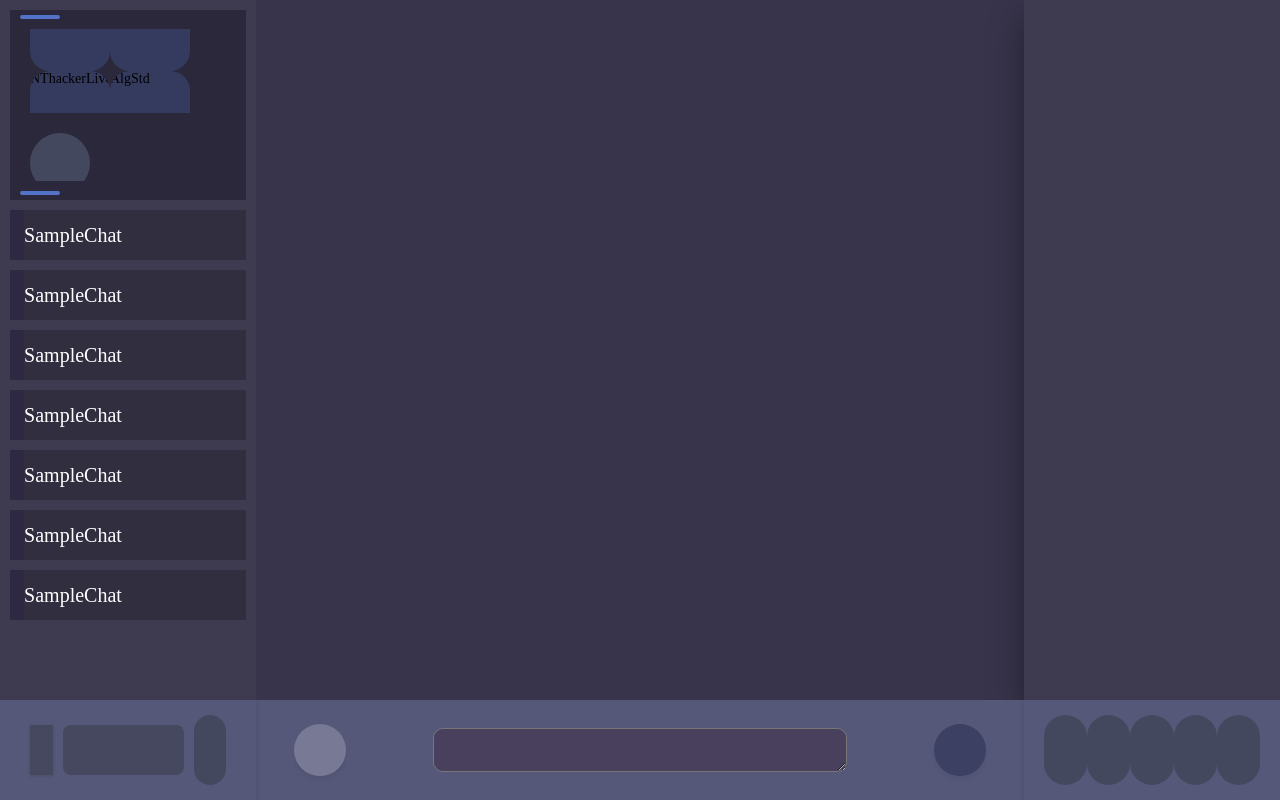
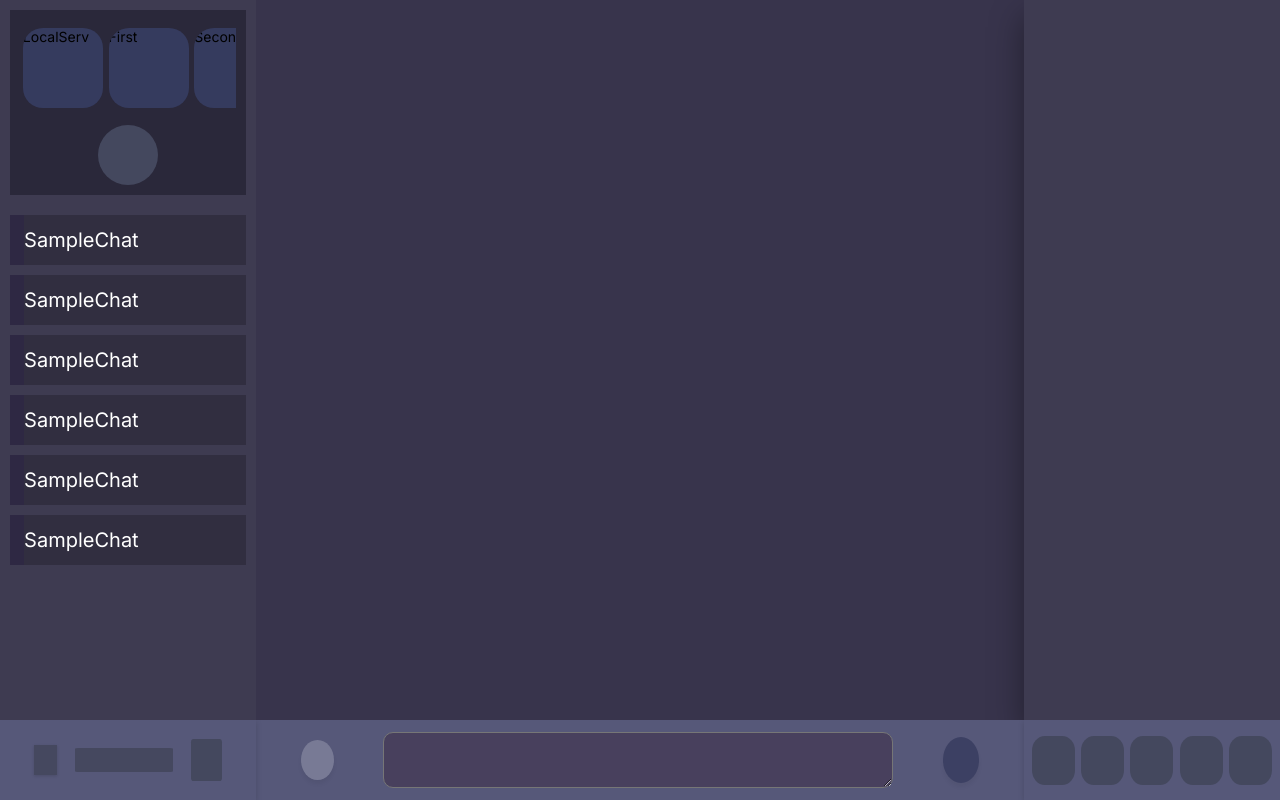
Before and after one commit to NThacker5246/AlgTexter, a plain HTML site: page frontend/messenger/index.html in a window 1280 px wide. Drawn offline with Linux system fonts and the light colour scheme.

Commit message:
DesignTest raise 2

```diff
--- a/frontend/main.css
+++ b/frontend/main.css
@@ -2,6 +2,8 @@
   box-sizing: border-box;
   /*margin: 0px !important;*/
   position: static !important;
+  scrollbar-color: rgba(82, 115, 199, 1) rgba(62, 59, 81, 1);
+  font-family: Inter;
 }
 html, body {
   font-size: 14px;
@@ -20,7 +22,7 @@ html, body {
 }
 .desktop {
   width: 100%;
-  height: calc(100% - 100px);
+  height: 90%;
   background: url("../images/v15_2.png");
   background-repeat: no-repeat;
   background-position: center center;
@@ -79,7 +81,7 @@ html, body {
 
 .servers-panel {
   width: calc(100% - 20px);
-  height: 190px;
+  height: fit-content;
   background: rgba(42,40,58,1);
   padding: 5px 10px;
   margin: 10px;
@@ -105,25 +107,38 @@ html, body {
   border-bottom-right-radius: 2px;
   overflow: hidden;
 }
-.servers {
-  min-width: calc(100% - 20px);
-  height: 105px;
+.servers, .friends {
+  /*min-width: calc(100% - 20px);*/
+  /*width: fit-content;*/
   background: url("../images/v21_11.png");
   background-repeat: no-repeat;
   background-position: center center;
   background-size: cover;
-  margin: 10px;
+  /*margin: 10px;*/
+  /*margin-bottom: 80px;*/
   opacity: 1;
   display: flex;
   flex-direction: row;
   align-content: center;
   align-items: center;
-  overflow-x: scroll;
-  overflow-y: hidden;
+  justify-content: space-around;
+  /*overflow-x: scroll;*/
+  overflow: hidden;
   flex-wrap: wrap;
   flex-grow: inherit;
   flex-basis: inherit;
+}
 
+.servers {
+  height: 105px;
+}
+.friends {
+  height: 70px;
+}
+
+.servers-header, .friends-header {
+  overflow-x: scroll;
+  overflow-y: hidden;
 }
 .v21_2 {
   width: 80px;
@@ -195,9 +210,9 @@ html, body {
   border-bottom-right-radius: 20px;
   overflow: hidden;
 }
-.friends {
+/*friends {
   width: calc(100% - 20px);
-  height: 60px;
+  height: 60px
   background: url("../images/v22_17.png");
   background-repeat: no-repeat;
   background-position: center center;
@@ -208,7 +223,7 @@ html, body {
   top: 110px;
   left: 10px;
   overflow: hidden;
-}
+}*/
 .v22_18 {
   width: 60px;
   height: 60px;
@@ -321,6 +336,13 @@ html, body {
   border-bottom-right-radius: 2px;
   overflow: hidden;
 }
+
+.chats {
+  max-height: 50%;
+  overflow-y: scroll;
+  overflow-x: hidden;
+}
+
 .chat-item {
   width: calc(100% - 20px);
   height: 50px;
@@ -434,7 +456,7 @@ html, body {
 }
 .message-send {
   width: 100%;
-  height: 100px;
+  height: 10%;
   background: rgba(86,88,121,1);
   /*margin: 20px;*/
   opacity: 1;
@@ -444,7 +466,7 @@ html, body {
 }
 .profile-left {
   width: 20%;
-  height: 100px;
+  height: 100%;
   background: rgba(86,88,121,1);
   padding: 10px 30px;
   /*margin: 20px;*/
@@ -461,8 +483,8 @@ html, body {
   align-items: center;
 }
 .v28_67 {
-  width: 50px;
-  height: 50px;
+  width: 12%;
+  height: 50%;
   background: rgba(69,72,95,1);
   opacity: 1;
   position: absolute;
@@ -471,8 +493,8 @@ html, body {
   box-shadow: 0px 1px 3px rgba(0, 0, 0, 0.15000000596046448);
 }
 .v33_4 {
-  width: 240px;
-  height: 50px;
+  width: 50%;
+  height: 40%;
   background: rgba(69,72,95,1);
   padding: 10px 10px;
   margin: 10px;
@@ -480,34 +502,29 @@ html, body {
   position: absolute;
   top: 25px;
   left: 100px;
-  border-top-left-radius: 8px;
-  border-top-right-radius: 8px;
-  border-bottom-left-radius: 8px;
-  border-bottom-right-radius: 8px;
+  border-radius: 4%;
   overflow: hidden;
 }
 .v33_2 {
-  width: 70px;
-  height: 70px;
+  width: 16%;
+  height: 70%;
   background: rgba(68,72,94,1);
   opacity: 1;
   position: absolute;
   top: 15px;
   left: 360px;
-  border-top-left-radius: 25px;
-  border-top-right-radius: 25px;
-  border-bottom-left-radius: 25px;
-  border-bottom-right-radius: 25px;
+  border-radius: 8%;
   overflow: hidden;
 }
 .message-bar {
   width: 60%;
-  height: 100px;
+  height: 100%;
   background: url("../images/v8_3.png");
   background-repeat: no-repeat;
   background-position: center center;
   background-size: cover;
-  padding: 24px 0px;
+  padding-left: 20px;
+  padding-right: 20px;
   /*margin: 35px;*/
   opacity: 1;
   position: absolute;
@@ -521,8 +538,8 @@ html, body {
   align-content: center;
 }
 .v8_4 {
-  width: 52px;
-  height: 52px;
+  width: 4.5%;
+  height: 50%;
   background: rgba(120,122,149,1);
   opacity: 1;
   position: absolute;
@@ -532,11 +549,11 @@ html, body {
   box-shadow: 0px 4px 4px rgba(0.0470588244497776, 0.0470588244497776, 0.05098039284348488, 0.05000000074505806);
 }
 .input-panel {
-  width: calc(85% - 87px - 52px - 100px);
-  height: 44px;
+  width: 70%;
+  height: 70%;
   background: rgba(72,64,93,1);
-  padding: 10px 20px;
-  margin: 10px;
+  padding: 10px;
+  /*margin: 10px;*/
   opacity: 1;
   position: absolute;
   top: 28px;
@@ -546,18 +563,19 @@ html, body {
   border-bottom-left-radius: 10px;
   border-bottom-right-radius: 10px;
   overflow-y: scroll;
+  font-size: 5vw;
 }
 .v33_11 {
   color: rgba(255,255,255,1);
-  font-family: "Consolas";
+  font-family: Inter;
   font-weight: Extra Bold;
   font-size: 20px;
   opacity: 1;
   text-align: left;
 }
 .button {
-  width: 52px;
-  height: 52px;
+  width: 5%;
+  height: 57.5%;
   background: rgba(60,64,99,1);
   opacity: 1;
   position: absolute;
@@ -568,10 +586,11 @@ html, body {
 }
 .message-right-panel {
   width: 20%;
-  height: 100px;
+  height: 100%;
   background: rgba(86,88,121,1);
-  padding: 10px 20px;
+  /*padding: 10px 20px;*/
   /*margin: 16px;*/
+  padding: 5px;
   opacity: 1;
   position: absolute;
   top: 0px;
@@ -583,19 +602,21 @@ html, body {
   justify-content: space-around;
   align-content: center;
   align-items: center;
+  flex-wrap: wrap;
 }
 .v32_4 {
-  width: 70px;
-  height: 70px;
+  width: 17.5%;
+  height: 70%;
   background: rgba(68,72,94,1);
   opacity: 1;
   position: absolute;
   top: 15px;
   left: 20px;
-  border-top-left-radius: 25px;
+  border-radius: 30%;
+  /*border-top-left-radius: 25px;
   border-top-right-radius: 25px;
   border-bottom-left-radius: 25px;
-  border-bottom-right-radius: 25px;
+  border-bottom-right-radius: 25px;*/
   overflow: hidden;
 }
 .v32_6 {
--- a/frontend/messenger/index.html
+++ b/frontend/messenger/index.html
@@ -3,6 +3,7 @@
 <head>
 	<meta charset="utf-8">
 	<title>AlgMsg | v0.3.0 HackerBuilds</title>
+	<link href="https://fonts.googleapis.com/css?family=Inter&display=swap" rel="stylesheet">
 	<link href="../main.css" rel="stylesheet">
 </head>
 <body>
@@ -10,10 +11,11 @@
 		<div class="desktop">
 			<div class="left-panel">
 				<div class="servers-panel">
-					<div class="v23_26">
+					<!-- <div class="v23_26"> -->
 
-					</div>
-					<div class="servers">
+					<!-- </div> -->
+					<div class="servers-header">
+						<div class="servers" style="width: 600px;">
 							<div class="v21_2">
 								LocalServ
 							</div>
@@ -36,14 +38,17 @@
 								TheAngleCommunity
 							</div>
 						</div>
+					</div>
+					<div class="friends-header">
 						<div class="friends">
 							<div class="v22_18">
 
 							</div>
 						</div>
-					<div class="v23_27">
+					</div>
+					<!-- <div class="v23_27">
 
-					</div>
+					</div> -->
 				</div>
 				<div class="chats">
 					<div class="chat-item">
@@ -124,16 +129,16 @@
 				<div class="v32_4">
 
 				</div>
-				<div class="v32_6">
+				<div class="v32_4">
 
 				</div>
-				<div class="v32_8">
+				<div class="v32_4">
 
 				</div>
-				<div class="v32_10">
+				<div class="v32_4">
 
 				</div>
-				<div class="v32_12">
+				<div class="v32_4">
 
 				</div>
 			</div>
--- a/obj/Debug/net8.0/AlgTexter.sourcelink.json
+++ b/obj/Debug/net8.0/AlgTexter.sourcelink.json
@@ -1 +1 @@
-{"documents":{"C:\\Users\\nicol\\Desktop\\Alogical\\AlgTexter\\*":"https://raw.githubusercontent.com/NThacker5246/AlgTexter/89a0806ae5619bd5f443551b026c393e383ab2c6/*"}}
+{"documents":{"C:\\Users\\nicol\\Desktop\\Alogical\\AlgTexter\\*":"https://raw.githubusercontent.com/NThacker5246/AlgTexter/910ad168e1b9db86fe471eb9c5e5abd10a8ef5e7/*"}}
```
Also changed, not shown: messenger/LocalServ/HackerLocal_7.txt, 10 other files. Lines whose indentation alone changed are shown as unchanged.
